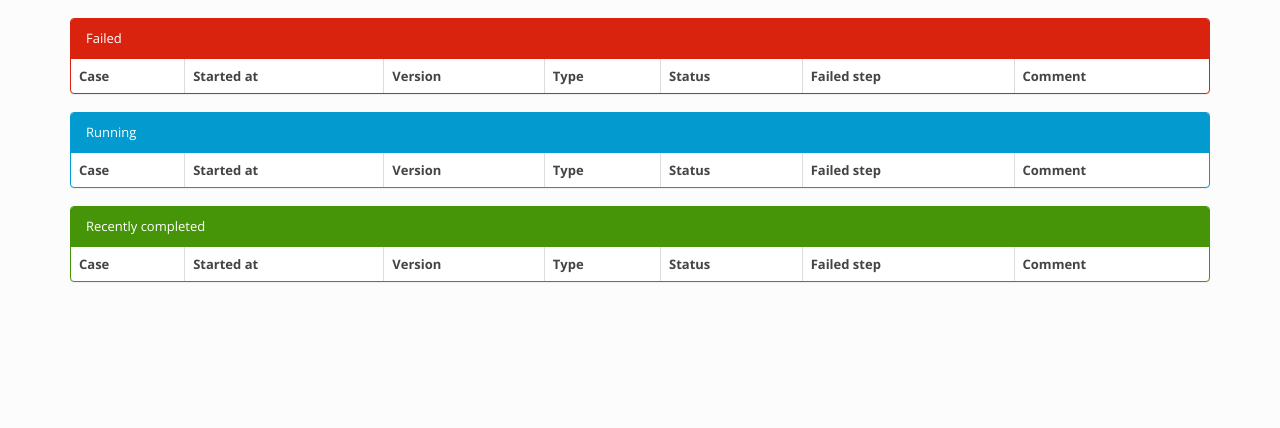
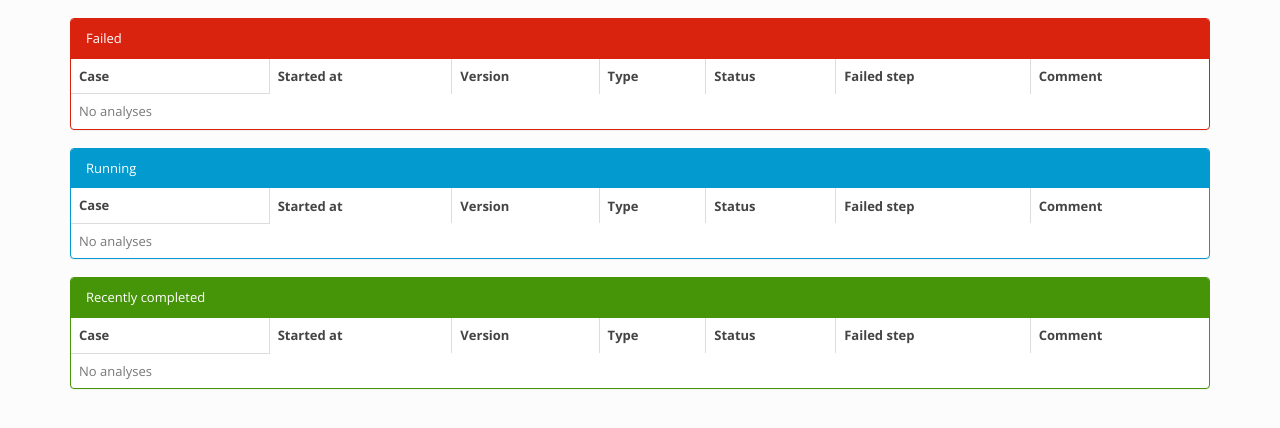
Before and after one commit to Clinical-Genomics/trailblazer, a Flask app: template analysis/server/templates/index.html in a window 1280 px wide. Shown: the part 42-470 px from the top of the page. Run offline with Flask 2, Linux system fonts and the light colour scheme; the template is opened without the code that fills it, so the values that code supplies are empty; some libraries are stand-ins or nearby versions.

Commit message:
indicate "no analyses" for tables

```diff
--- a/analysis/server/templates/utils.html
+++ b/analysis/server/templates/utils.html
@@ -63,6 +63,10 @@
                         {% endif %}
                     </td>
                 </tr>
+            {% else %}
+                <tr>
+                    <td>No analyses</td>
+                </tr>
             {% endfor %}
         </tbody>
     </table>
```
